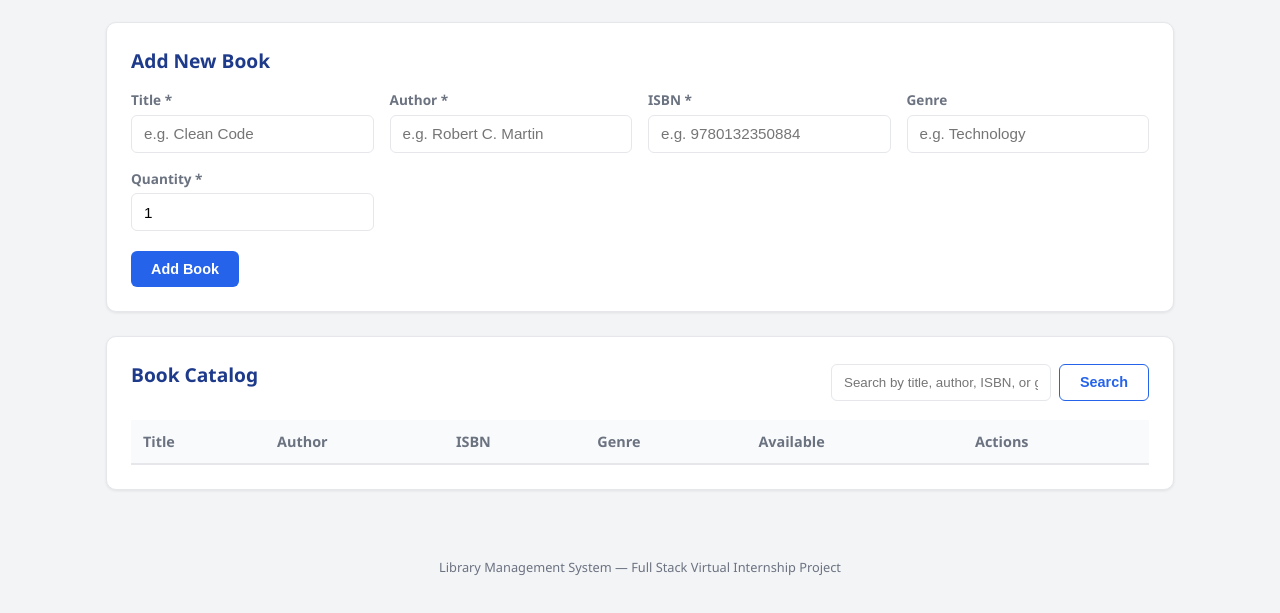
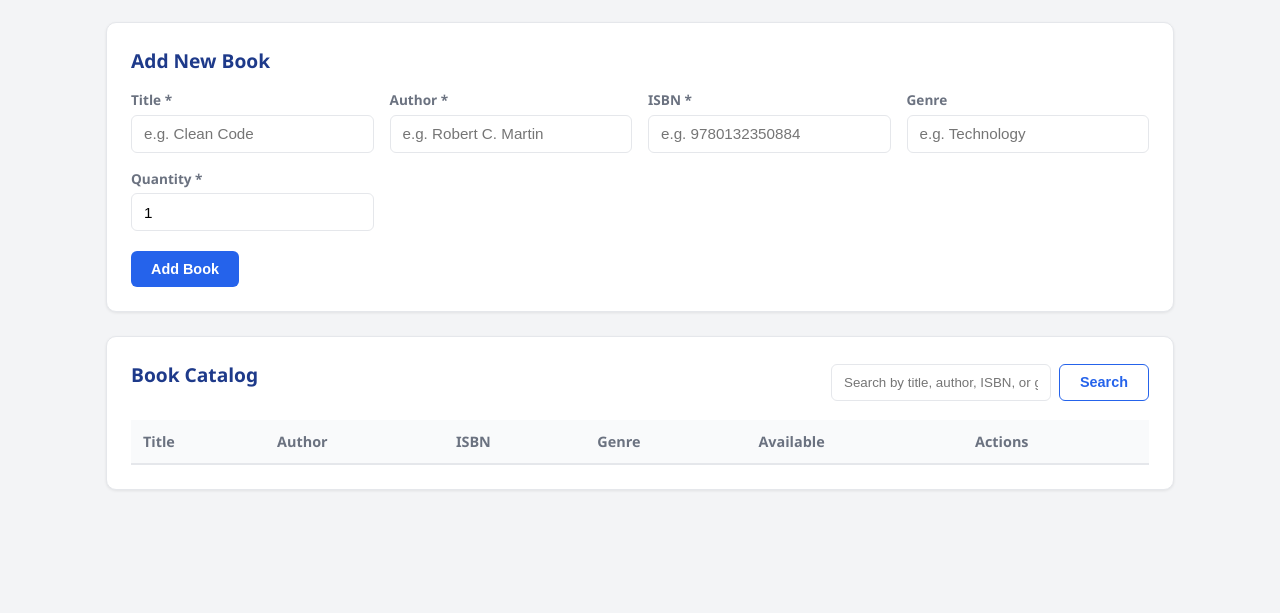
Before and after one commit to pranshupurbia662-web/library-management-system, a website: page public/index.html in a window 1280 px wide. Shown: the part 75-688 px from the top of the page. Drawn offline with Linux system fonts and the light colour scheme; no server answers.

Commit message:
Updated code

```diff
--- a/public/index.html
+++ b/public/index.html
@@ -85,9 +85,7 @@
 
 </main>
 
-<footer class="footer">
-  <p>Library Management System &mdash; Full Stack Virtual Internship Project</p>
-</footer>
+
 
 <script src="script.js"></script>
 </body>
```
